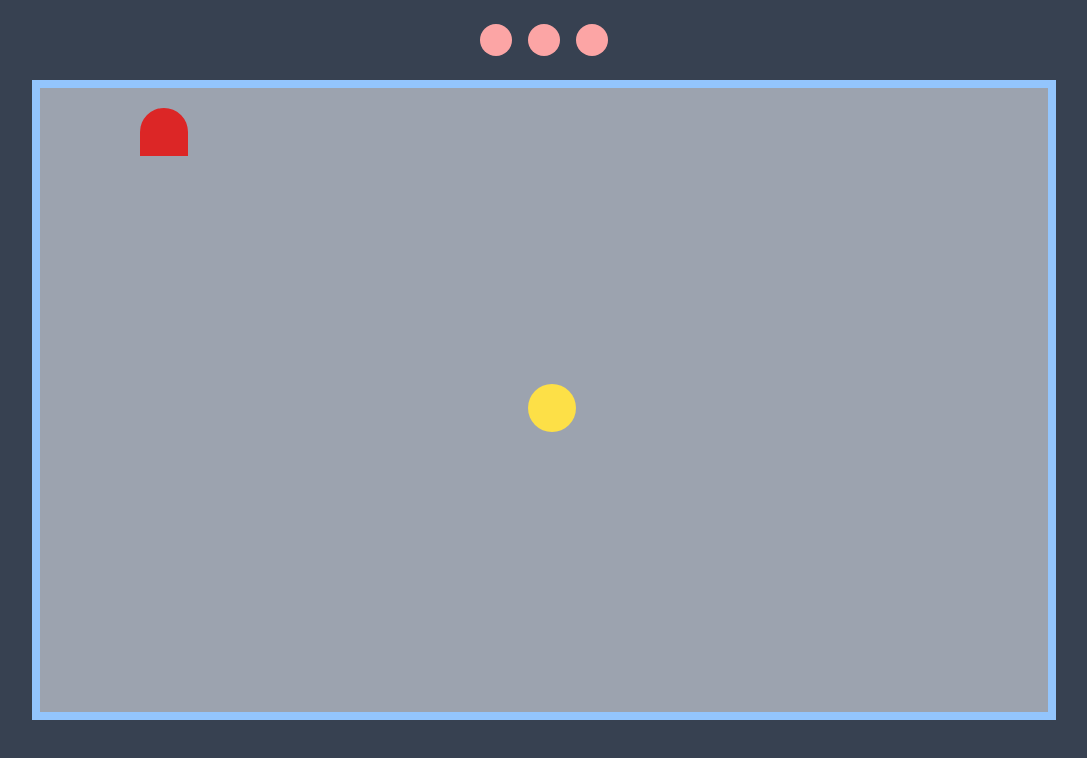
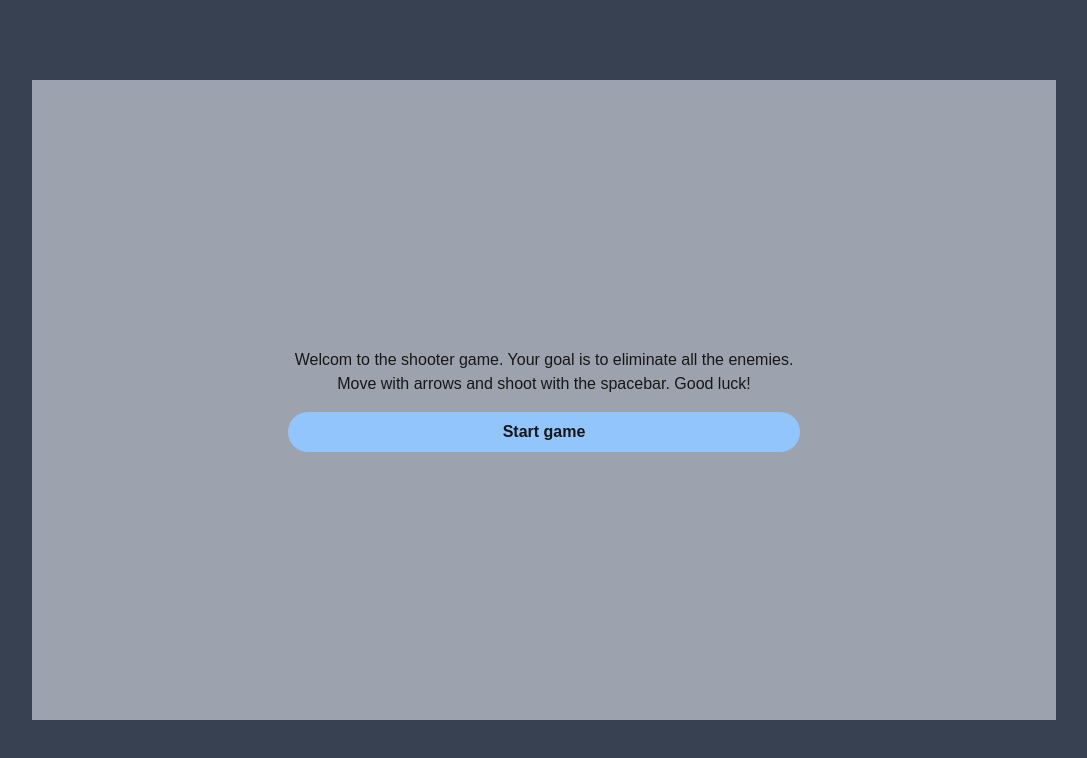
Before and after one commit to dawole94/easy-shooter-game, a Next.js app: page / in a window 1280 px wide. Shown: the top 758 px of the page, without its empty margins (96-1183 px from the left). Built offline with nearby package versions, Linux system fonts and the light colour scheme.

Commit message:
All enemeies inside, WelcomeWindow

```diff
--- a/components/GameScene.tsx
+++ b/components/GameScene.tsx
@@ -6,15 +6,18 @@ import Enemy from './Enemy';
 import Bullet from './Bullet';
 import LevelComplete from './LevelComplete';
 import GameWon from './GameWon';
+import WelcomeWindow from './WelcomeWindow';
 
 const GameScene: React.FC = () => {
   const containerRef = useRef<HTMLDivElement | null>(null);
   const leftLifeRef = useRef<HTMLDivElement | null>(null);
   const middleLifeRef = useRef<HTMLDivElement | null>(null);
   const rightLifeRef = useRef<HTMLDivElement | null>(null);
+  const [borderWidth, setBorderWidth] = useState<number>(8);
   const playerSize = 48;
   const enemySize = 48;
   const [level, setLevel] = useState<number>(1);
+  const [isGameBeginning, setIsGameBeginning] = useState<boolean>(true);
   const [isLevelDone, setIsLevelDone] = useState<boolean>(false);
   const [isGameWon, setIsGameWon] = useState<boolean>(false);
   const [enemiesExistance, setEnemiesExistance] = useState<boolean[]>([true, true, true, true])
@@ -148,13 +151,13 @@ const GameScene: React.FC = () => {
       setEnemiesColors(["bg-red-600","bg-red-600","bg-red-600","bg-red-600"])
       setPlayerLife(3)
     } else if (level === 2) {
-      setEnemiesPositions([{x:0,y:0}, {x:500, y:0}])
+      setEnemiesPositions([{x:0,y:0}, {x: offsetWidth - 2*borderWidth- enemySize , y:0}])
       setEnemiesExistance([true, true, false, false])
       setEnemiesLives([3,3,3,3])
       setEnemiesColors(["bg-red-600","bg-red-600","bg-red-600","bg-red-600"])
       setPlayerLife(3)
     } else if (level === 3) {
-      setEnemiesPositions([{x:0,y:0}, {x:500, y:0}, {x:0, y:500}])
+      setEnemiesPositions([{x:0,y:0}, {x: offsetWidth - 2*borderWidth- enemySize , y:0}, {x:0, y: offsetHeight - 2*borderWidth - enemySize}])
       setEnemiesExistance([true, true, true, false])
       setEnemiesLives([3,3,3,3])
       setEnemiesColors(["bg-red-600","bg-red-600","bg-red-600","bg-red-600"])
@@ -162,9 +165,9 @@ const GameScene: React.FC = () => {
     } else if (level === 4) {
       setEnemiesPositions([
         {x: 0, y: 0},
-        {x: 500, y: 0},
-        {x: 0, y: 500},
-        {x: 500, y:500}
+        {x: offsetWidth - 2*borderWidth- enemySize , y:0},
+        {x:0, y: offsetHeight - 2*borderWidth - enemySize},
+        {x: offsetWidth - 2*borderWidth- enemySize, y: offsetHeight - 2*borderWidth - enemySize}
       ])
       setEnemiesExistance([true, true, true, true])
       setEnemiesLives([3,3,3,3])
@@ -489,9 +492,10 @@ useEffect(() => {
   return (
     <div
       ref={containerRef}
-      className="w-[80vw] h-[80vh] bg-gray-400 border-8 border-blue-300 relative"
+      className={`w-[80vw] h-[80vh] bg-gray-400 border-${borderWidth} border-blue-300 relative`}
     >
-      {isLevelDone || isGameWon ?
+      {isGameBeginning ? <WelcomeWindow setIsGameBeginning={setIsGameBeginning}/> :
+      isLevelDone || isGameWon ?
       isLevelDone ? <LevelComplete setIsLevelDone = {setIsLevelDone}/> : <GameWon setIsGameWon = {setIsGameWon}/> :
       <div>
       <div className='absolute left-[50%] -translate-x-1/2 top-[-4rem] flex gap-4'>
--- a/components/GameWon.tsx
+++ b/components/GameWon.tsx
@@ -7,8 +7,8 @@ interface GameWonProps {
 const GameWon: React.FC<GameWonProps> = ({setIsGameWon}) => {
   return (
     <div className="absolute left-[50%] top-[50%] -translate-x-1/2 -translate-y-1/2 flex flex-col gap-4">
-      <p>Congratulations! You have won the game!</p>
-      <button onClick={() => setIsGameWon(false)}>Start again</button>
+      <p className='text-center'>Congratulations! You have won the game!</p>
+      <button className='bg-blue-300 py-2 rounded-full font-bold' onClick={() => setIsGameWon(false)}>Start again</button>
     </div>
   )
 }
--- a/components/LevelComplete.tsx
+++ b/components/LevelComplete.tsx
@@ -7,8 +7,8 @@ interface LevelCompleteProps {
 const LevelComplete: React.FC<LevelCompleteProps> = ({setIsLevelDone}) => {
   return (
     <div className="absolute left-[50%] top-[50%] -translate-x-1/2 -translate-y-1/2 flex flex-col gap-4">
-      <p>Level complete. Go to the next level.</p>
-      <button onClick={() => setIsLevelDone(false)}>OK</button>
+      <p className='text-center'>Level complete. Go to the next level.</p>
+      <button className='bg-blue-300 py-2 rounded-full font-bold' onClick={() => setIsLevelDone(false)}>OK</button>
     </div>
   )
 }
--- /dev/null
+++ b/components/WelcomeWindow.tsx
@@ -0,0 +1,16 @@
+import React from 'react'
+
+interface GameBeginningProps {
+  setIsGameBeginning: React.Dispatch<React.SetStateAction<boolean>>;
+}
+
+const WelcomeWindow: React.FC<GameBeginningProps> = ({setIsGameBeginning}) => {
+  return (
+    <div className="absolute left-[50%] top-[50%] -translate-x-1/2 -translate-y-1/2 flex flex-col gap-4">
+      <p className='text-center'>Welcom to the shooter game. Your goal is to eliminate all the enemies. Move with arrows and shoot with the spacebar. Good luck! </p>
+      <button className='bg-blue-300 py-2 rounded-full font-bold' onClick={() => setIsGameBeginning(false)}>Start game</button>
+    </div>
+  )
+}
+
+export default WelcomeWindow
```
